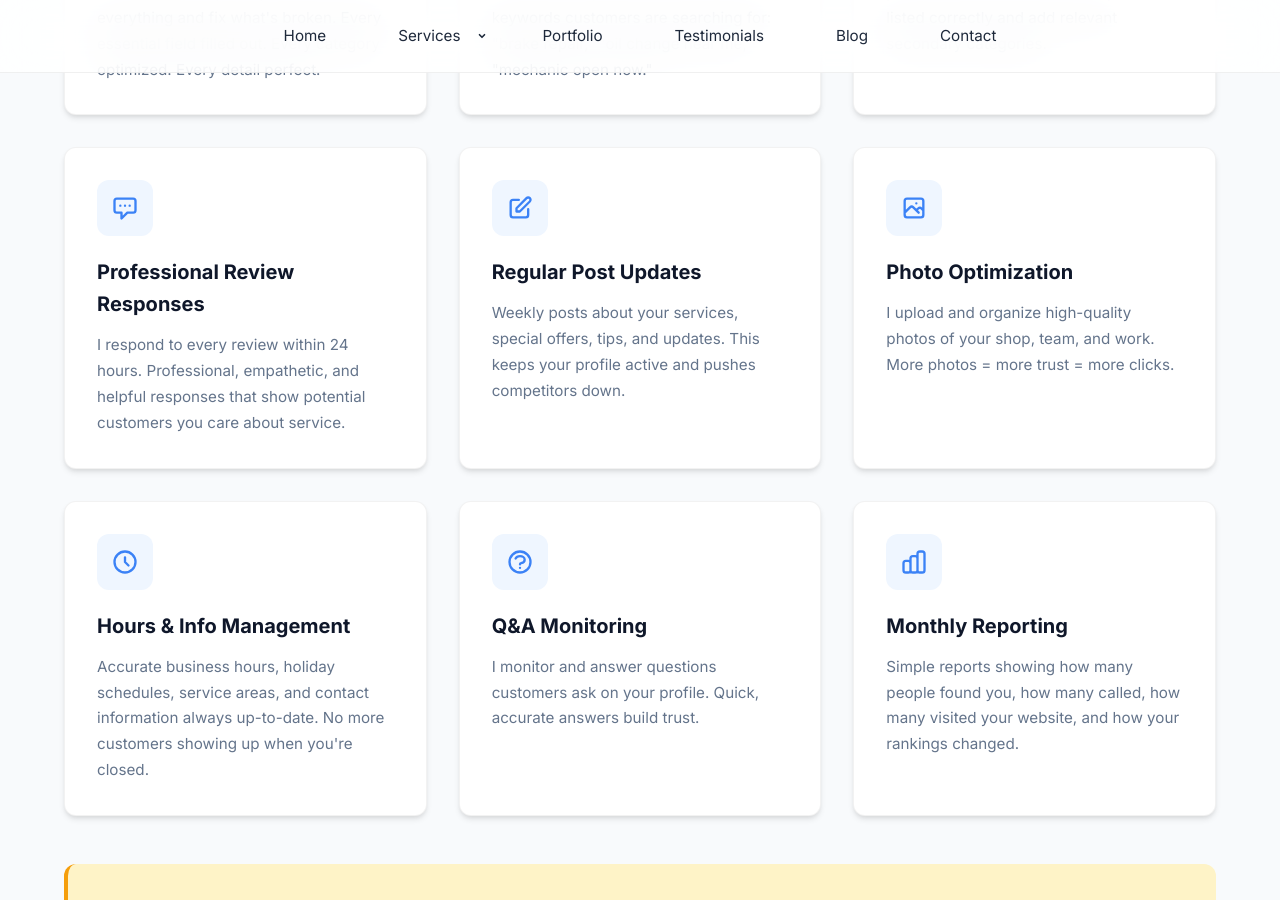
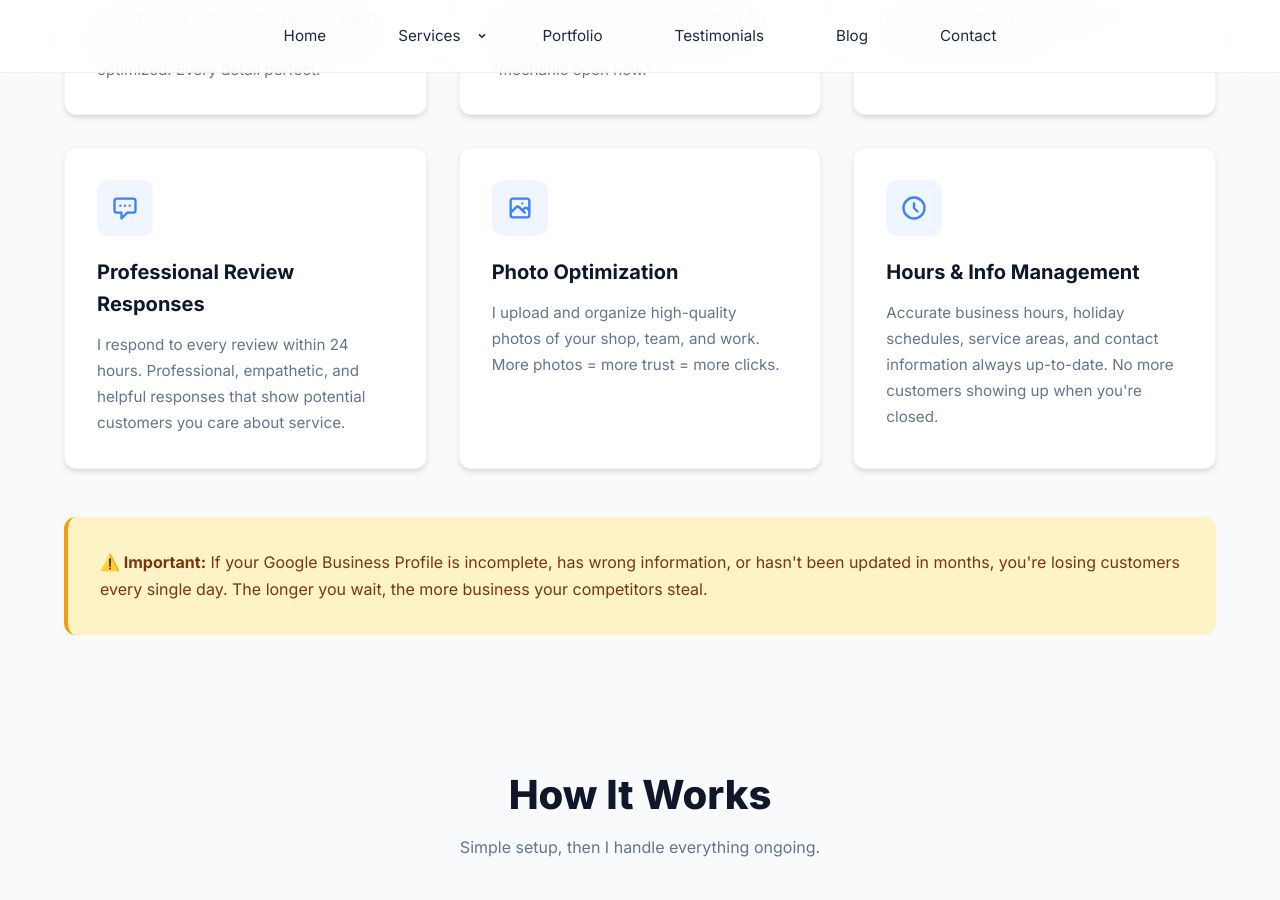
Before and after one commit to JamesBrownR/MeetingSurge, a Jekyll site: the page built from services/gbp-management/index.html, in a window 1280 px wide and 900 px high, scrolled down 1349 px. Built offline with Jekyll 4.4.1, drawn with Linux system fonts in a browser that asks for light colours.

Commit message:
Update index.html

```diff
--- a/services/gbp-management/index.html
+++ b/services/gbp-management/index.html
@@ -289,13 +289,6 @@ flex-direction: column;
       <p>I respond to every review within 24 hours. Professional, empathetic, and helpful responses that show potential customers you care about service.</p>
     </div>
 
-    <div class="feature-card">
-      <div class="icon-wrapper">
-        <svg fill="none" stroke="currentColor" viewBox="0 0 24 24"><path stroke-linecap="round" stroke-linejoin="round" d="M11 5H6a2 2 0 00-2 2v11a2 2 0 002 2h11a2 2 0 002-2v-5m-1.414-9.414a2 2 0 112.828 2.828L11.828 15H9v-2.828l8.586-8.586z"></path></svg>
-      </div>
-      <h3>Regular Post Updates</h3>
-      <p>Weekly posts about your services, special offers, tips, and updates. This keeps your profile active and pushes competitors down.</p>
-    </div>
 
     <div class="feature-card">
       <div class="icon-wrapper">
@@ -313,21 +306,7 @@ flex-direction: column;
       <p>Accurate business hours, holiday schedules, service areas, and contact information always up-to-date. No more customers showing up when you're closed.</p>
     </div>
 
-    <div class="feature-card">
-      <div class="icon-wrapper">
-        <svg fill="none" stroke="currentColor" viewBox="0 0 24 24"><path stroke-linecap="round" stroke-linejoin="round" d="M8.228 9c.549-1.165 2.03-2 3.772-2 2.21 0 4 1.343 4 3 0 1.4-1.278 2.575-3.006 2.907-.542.104-.994.54-.994 1.093m0 3h.01M21 12a9 9 0 11-18 0 9 9 0 0118 0z"></path></svg>
-      </div>
-      <h3>Q&A Monitoring</h3>
-      <p>I monitor and answer questions customers ask on your profile. Quick, accurate answers build trust.</p>
-    </div>
 
-    <div class="feature-card">
-      <div class="icon-wrapper">
-        <svg fill="none" stroke="currentColor" viewBox="0 0 24 24"><path stroke-linecap="round" stroke-linejoin="round" d="M9 19v-6a2 2 0 00-2-2H5a2 2 0 00-2 2v6a2 2 0 002 2h2a2 2 0 002-2zm0 0V9a2 2 0 012-2h2a2 2 0 012 2v10m-6 0a2 2 0 002 2h2a2 2 0 002-2m0 0V5a2 2 0 012-2h2a2 2 0 012 2v14a2 2 0 01-2 2h-2a2 2 0 01-2-2z"></path></svg>
-      </div>
-      <h3>Monthly Reporting</h3>
-      <p>Simple reports showing how many people found you, how many called, how many visited your website, and how your rankings changed.</p>
-    </div>
   </div>
 
   <div class="warning-box">
```
